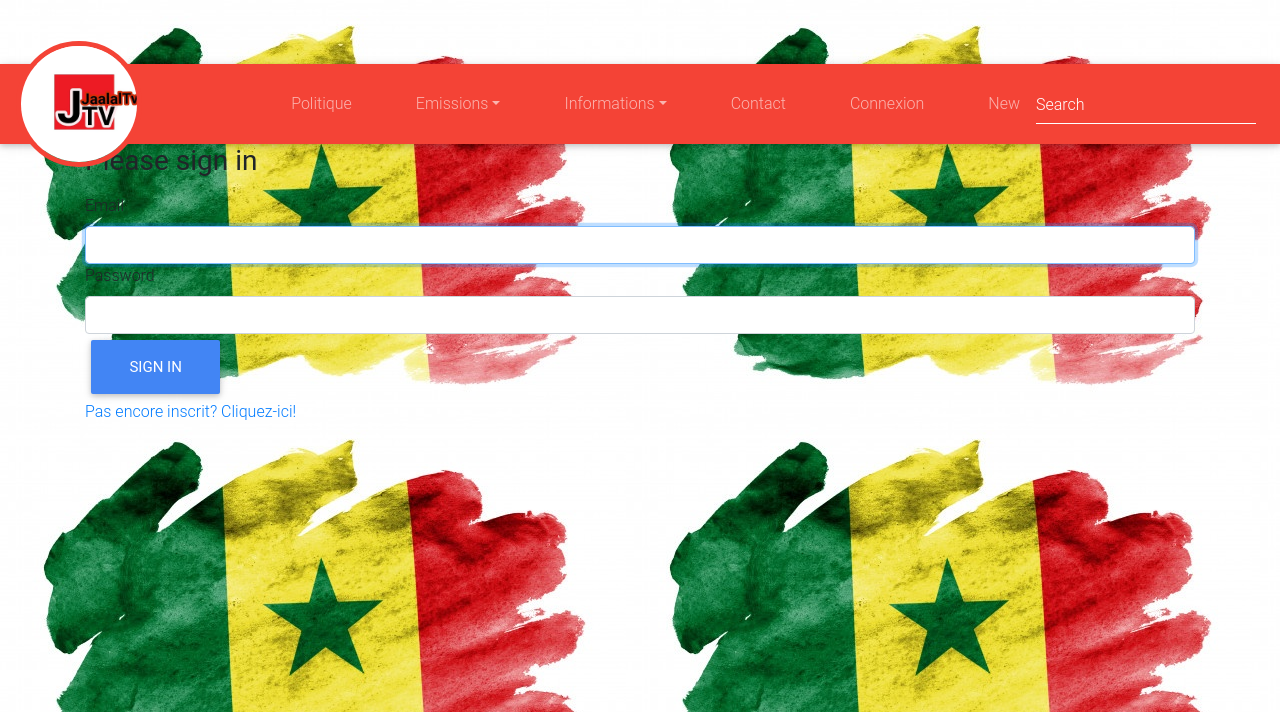
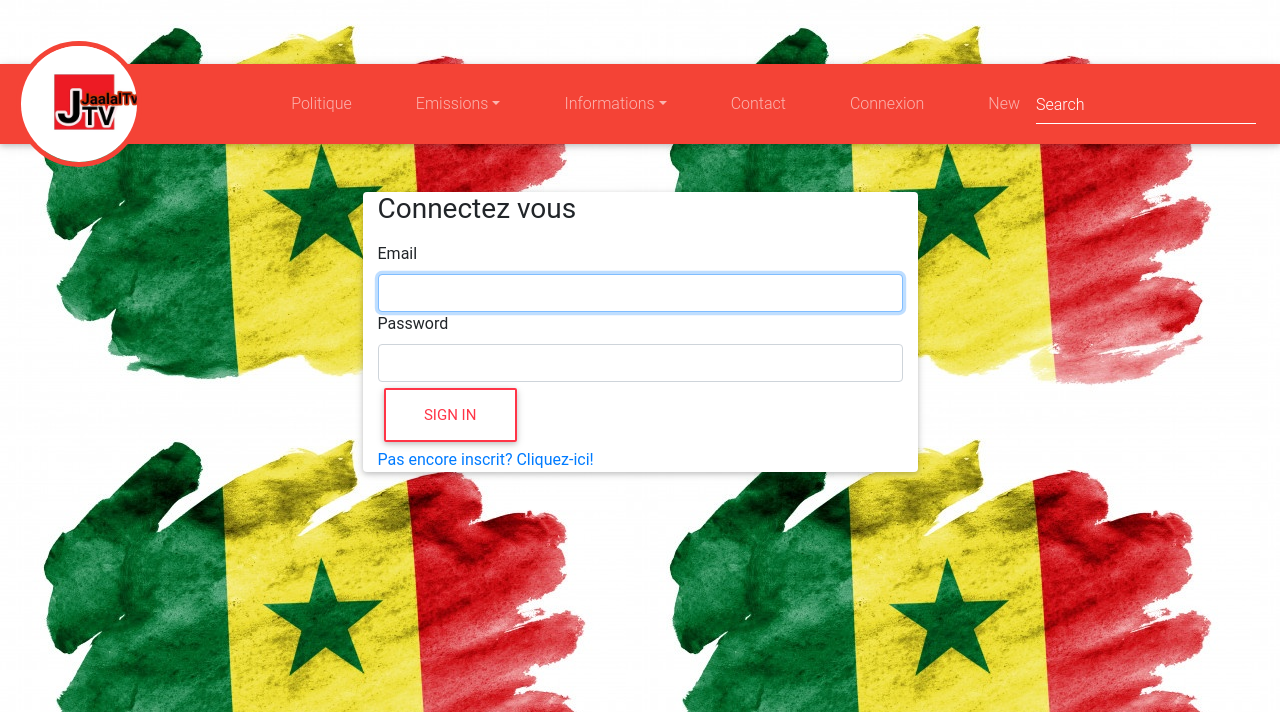
Before and after one commit to Finskou/JalTv, a Symfony app: template templates/security/login.html.twig in a window 1280 px wide. Shown: the top 712 px of the page. Run offline with Twig, Linux system fonts and the light colour scheme; the template is opened without the code that fills it, so the values that code supplies are empty; some libraries are stand-ins or nearby versions; some web fonts are replaced.

Commit message:
update form css

```diff
--- a/templates/base.html.twig
+++ b/templates/base.html.twig
@@ -49,7 +49,7 @@
                 </li>
 
                 <li class="nav-item ml-5">
-                    <a class="nav-link" href="?action=contact">Contact</a>
+                    <a class="nav-link" href="">Contact</a>
                 </li>
                 <li class="nav-item ml-5">
                     <a class="nav-link" href="{{ path('login') }}">Connexion</a>
--- a/templates/registration/register.html.twig
+++ b/templates/registration/register.html.twig
@@ -3,6 +3,8 @@
 {% block title %}Register{% endblock %}
 
 {% block body %}
+
+<div class="container card mt-5">
     <h1>Register</h1>
 
     {{ form_start(registrationForm) }}
@@ -10,6 +12,7 @@
         {{ form_row(registrationForm.plainPassword) }}
         {{ form_row(registrationForm.agreeTerms) }}
 
-        <button class="btn">Register</button>
+        <button class="btn btn-outline-danger">Register</button>
     {{ form_end(registrationForm) }}
+</div>
 {% endblock %}
--- a/templates/security/login.html.twig
+++ b/templates/security/login.html.twig
@@ -3,6 +3,7 @@
 {% block title %}Log in!{% endblock %}
 
 {% block body %}
+<div class="container card w-50 mt-5">
     <form method="post">
         {# {% if error %}
             <div class="alert alert-danger">{{ error.messageKey|trans(error.messageData, 'security') }}</div>
@@ -14,7 +15,7 @@
             </div>
         {% endif %}
 
-    <h1 class="h3 mb-3 font-weight-normal">Please sign in</h1>
+        <h1 class="h3 mb-3 font-weight-normal">Connectez vous</h1>
         <label for="inputEmail">Email</label>
         <input type="email" name="email" id="inputEmail" class="form-control" required autofocus>
         <label for="inputPassword">Password</label>
@@ -35,10 +36,12 @@
             </div>
         #}
 
-    <button class="btn btn-lg btn-primary" type="submit">
+        <button class="btn btn-lg btn-outline-danger" type="submit">
             Sign in
         </button>
     </form>
 
     <a href="{{ path('app_register') }}" > Pas encore inscrit? Cliquez-ici! </a>
+
+</div>
 {% endblock %}
```
Lines whose indentation alone changed are shown as unchanged.
